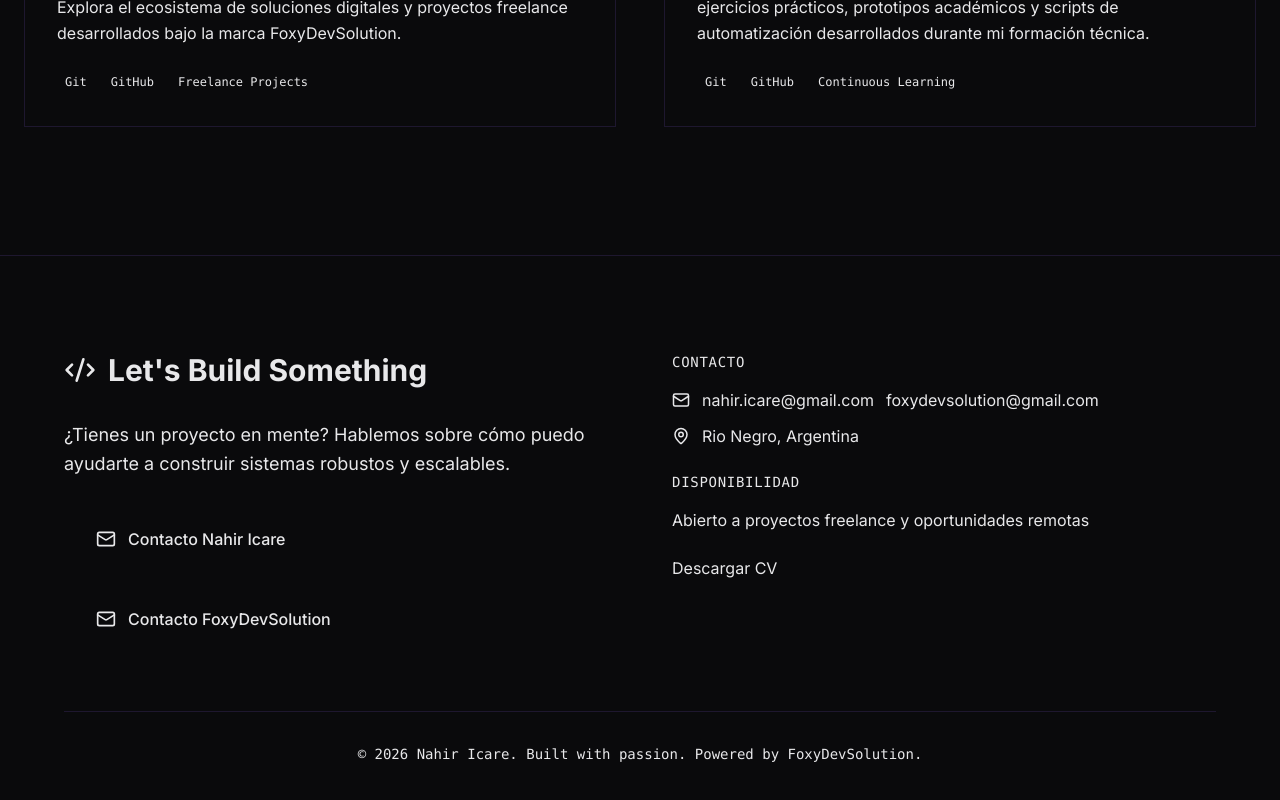
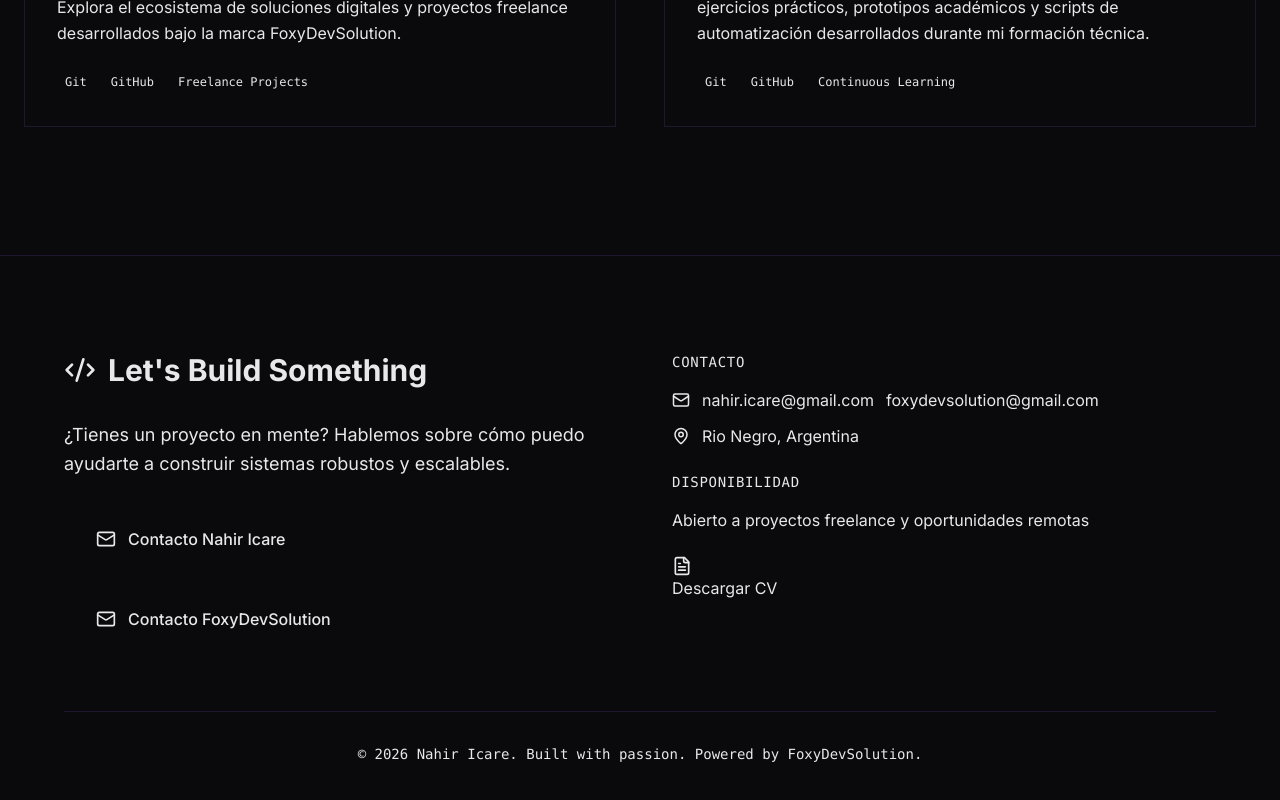
Before and after one commit to nahiricare/portfolio, a React (Vite) app: page / in a window 1280 px wide. Shown: the part 5639-6439 px from the top of the page. Built offline with nearby package versions, Linux system fonts and the light colour scheme.

Commit message:
Fix: Solución de import no usado FileText

```diff
--- a/src/app/components/portfolio/ContactFooter.tsx
+++ b/src/app/components/portfolio/ContactFooter.tsx
@@ -87,9 +87,12 @@ export function ContactFooter() {
                 download="CV_Nahir_Icare.pdf"
                 target="_blank"
                 rel="noopener noreferrer"
+                className="..." // Tus clases aquí
               >
+                <FileText size={20} />
                 Descargar CV
               </a>
+
           </motion.div>
         </div>
 
```
